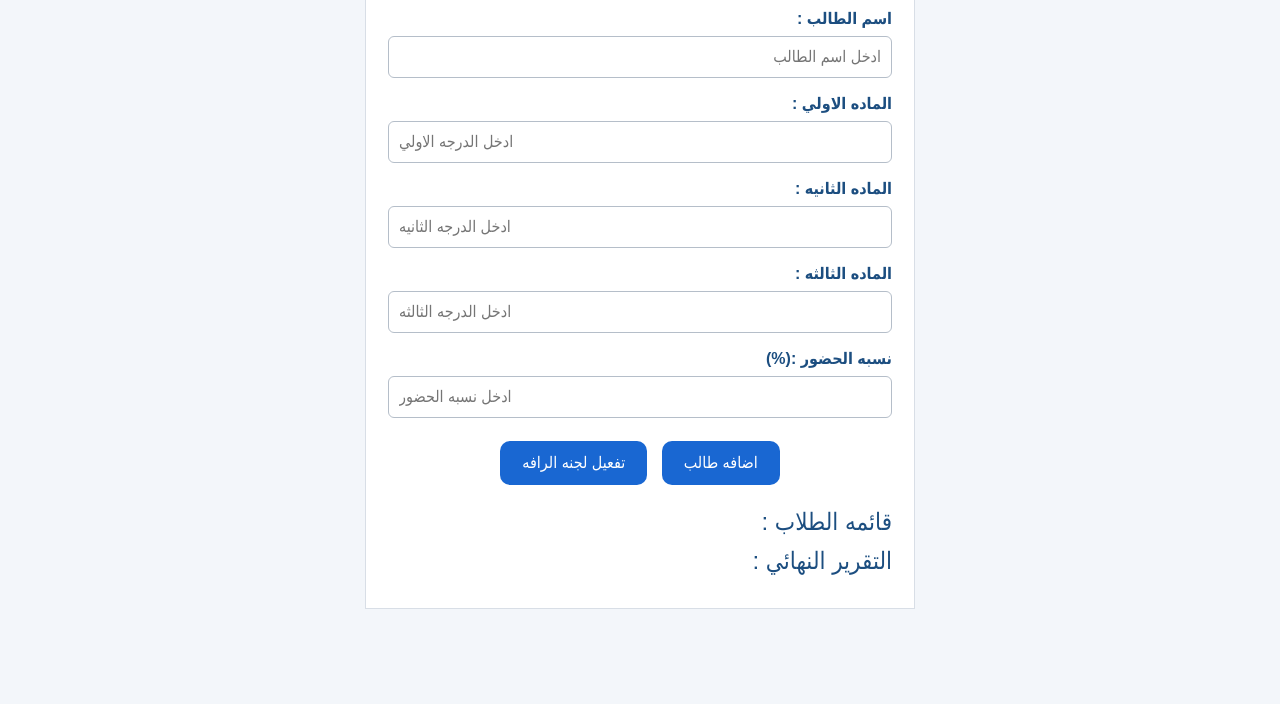
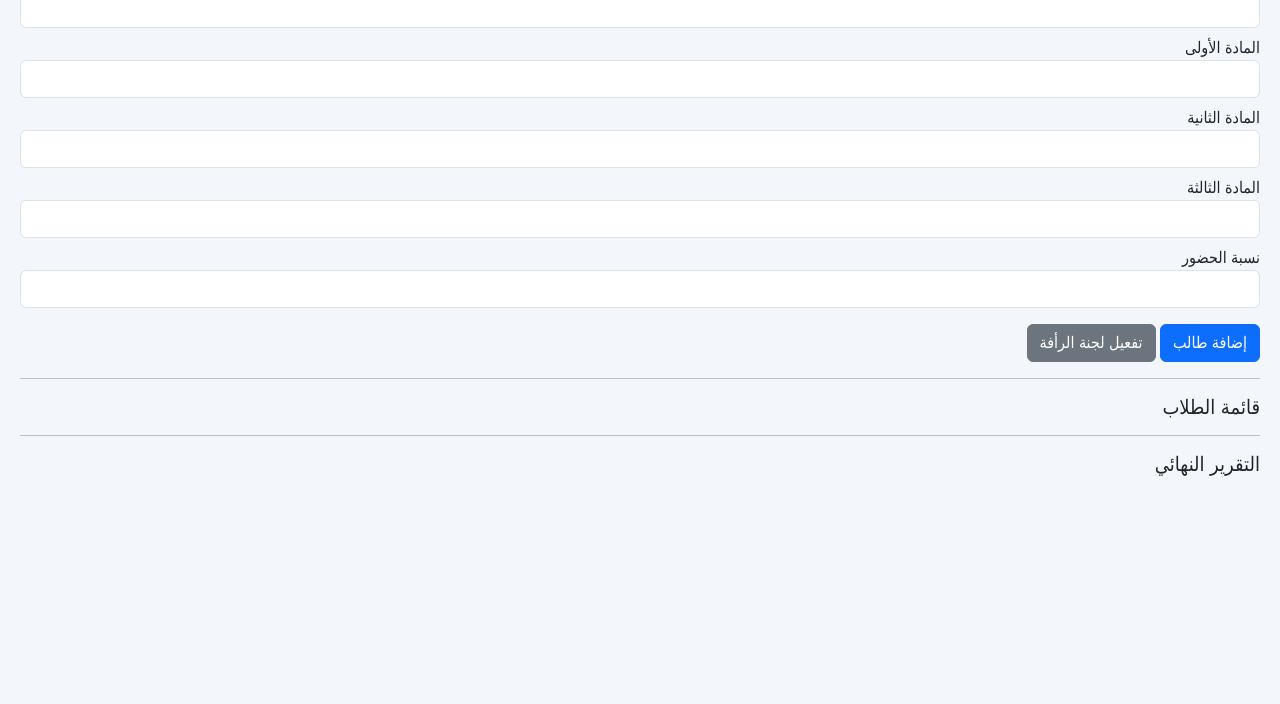
Before and after one commit to shahdemad456/Shahd-Task3., a plain HTML site: page index.html in a window 1280 px wide. Shown: the part 96-800 px from the top of the page. Drawn offline with nearby package versions, Linux system fonts and the light colour scheme.

Commit message:
Update index.html

```diff
--- a/index.html
+++ b/index.html
@@ -2,56 +2,53 @@
 <html lang="ar" dir="rtl">
 <head>
   <meta charset="UTF-8">
-  <meta name="viewport" content="width=device-width, initial-scale=1.0">
-  <title>نظام اداره نتائج الطلاب</title>
+  <title>نظام إدارة النتائج</title>
   <link href="https://cdn.jsdelivr.net/npm/bootstrap@5.3.3/dist/css/bootstrap.rtl.min.css" rel="stylesheet">
   <link rel="stylesheet" href="css/style.css">
 </head>
 <body>
-  <div class="main-container">
-    <h2 class="main-title">نظام اداره نتائج الطلاب</h2>
+  <div class="box">
+    <h3>نظام إدارة النتائج</h3>
 
-    <div class="field-box">
-      <label for="studentName">اسم الطالب :</label>
-      <input type="text" id="studentName" placeholder="ادخل اسم الطالب">
+    <div id="errorBox" class="alert alert-danger d-none"></div>
+
+    <div class="mb-2">
+      <label>اسم الطالب</label>
+      <input type="text" id="studentName" class="form-control">
     </div>
 
-    <div class="field-box">
-      <label for="grade1">الماده الاولي :</label>
-      <input type="number" id="grade1" placeholder="ادخل الدرجه الاولي">
+    <div class="mb-2">
+      <label>المادة الأولى</label>
+      <input type="number" id="grade1" class="form-control">
     </div>
 
-    <div class="field-box">
-      <label for="grade2">الماده الثانيه :</label>
-      <input type="number" id="grade2" placeholder="ادخل الدرجه الثانيه">
+    <div class="mb-2">
+      <label>المادة الثانية</label>
+      <input type="number" id="grade2" class="form-control">
     </div>
 
-    <div class="field-box">
-      <label for="grade3">الماده الثالثه :</label>
-      <input type="number" id="grade3" placeholder="ادخل الدرجه الثالثه">
+    <div class="mb-2">
+      <label>المادة الثالثة</label>
+      <input type="number" id="grade3" class="form-control">
     </div>
 
-    <div class="field-box">
-      <label for="attendance">نسبه الحضور :(%)</label>
-      <input type="number" id="attendance" placeholder="ادخل نسبه الحضور">
+    <div class="mb-3">
+      <label>نسبة الحضور</label>
+      <input type="number" id="attendance" class="form-control">
     </div>
 
-    <div class="btns-area">
-      <button type="button" id="addBtn" class="btn-blue">اضافه طالب</button>
-      <button type="button" id="mercyBtn" class="btn-blue">تفعيل لجنه الرافه</button>
-    </div>
+    <button type="button" id="addBtn" class="btn btn-primary">إضافة طالب</button>
+    <button type="button" id="mercyBtn" class="btn btn-secondary">تفعيل لجنة الرأفة</button>
 
-    <div id="errorBox" class="error-msg d-none"></div>
+    <hr>
 
-    <div class="list-area">
-      <h4>قائمه الطلاب :</h4>
-      <div id="studentsBox"></div>
-    </div>
+    <h5>قائمة الطلاب</h5>
+    <div id="studentsBox"></div>
 
-    <div class="report-area">
-      <h4>التقرير النهائي :</h4>
-      <div id="reportBox"></div>
-    </div>
+    <hr>
+
+    <h5>التقرير النهائي</h5>
+    <div id="reportBox"></div>
   </div>
 
   <script src="js/app.js"></script>
```
